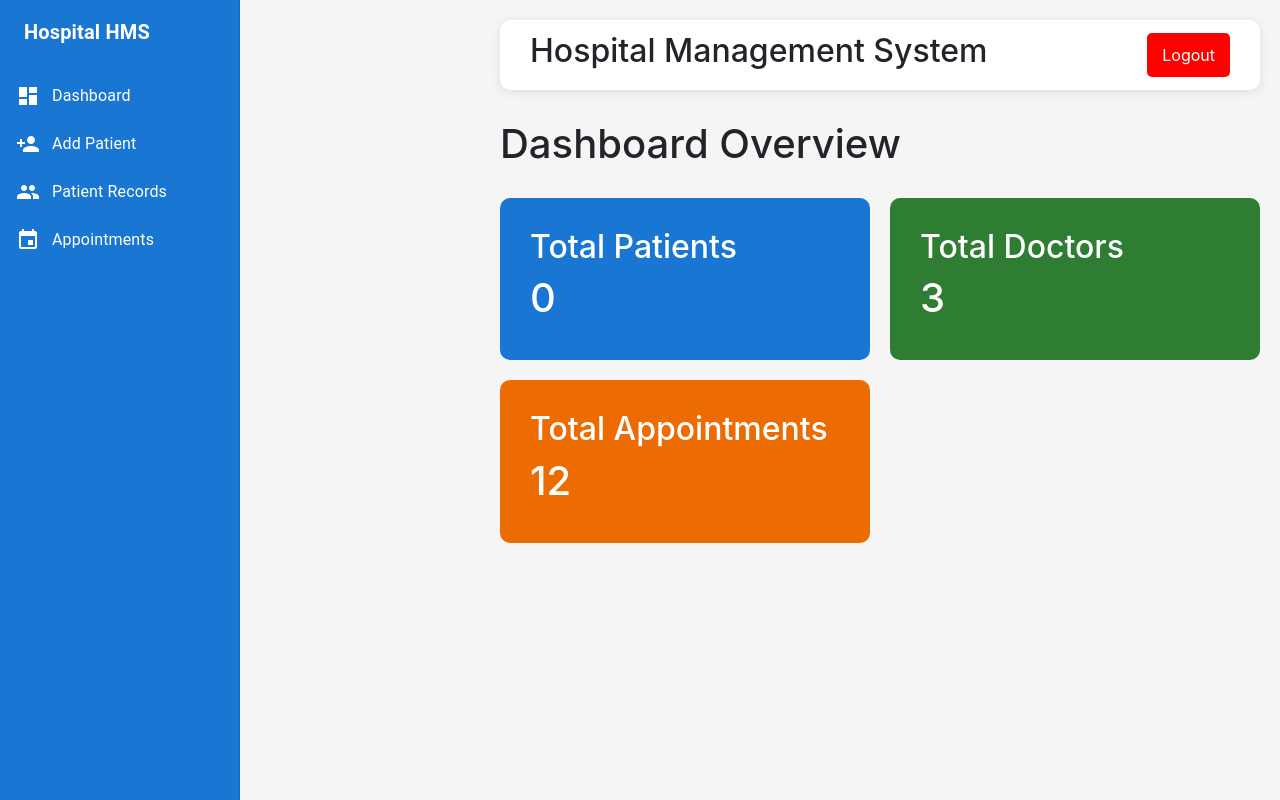
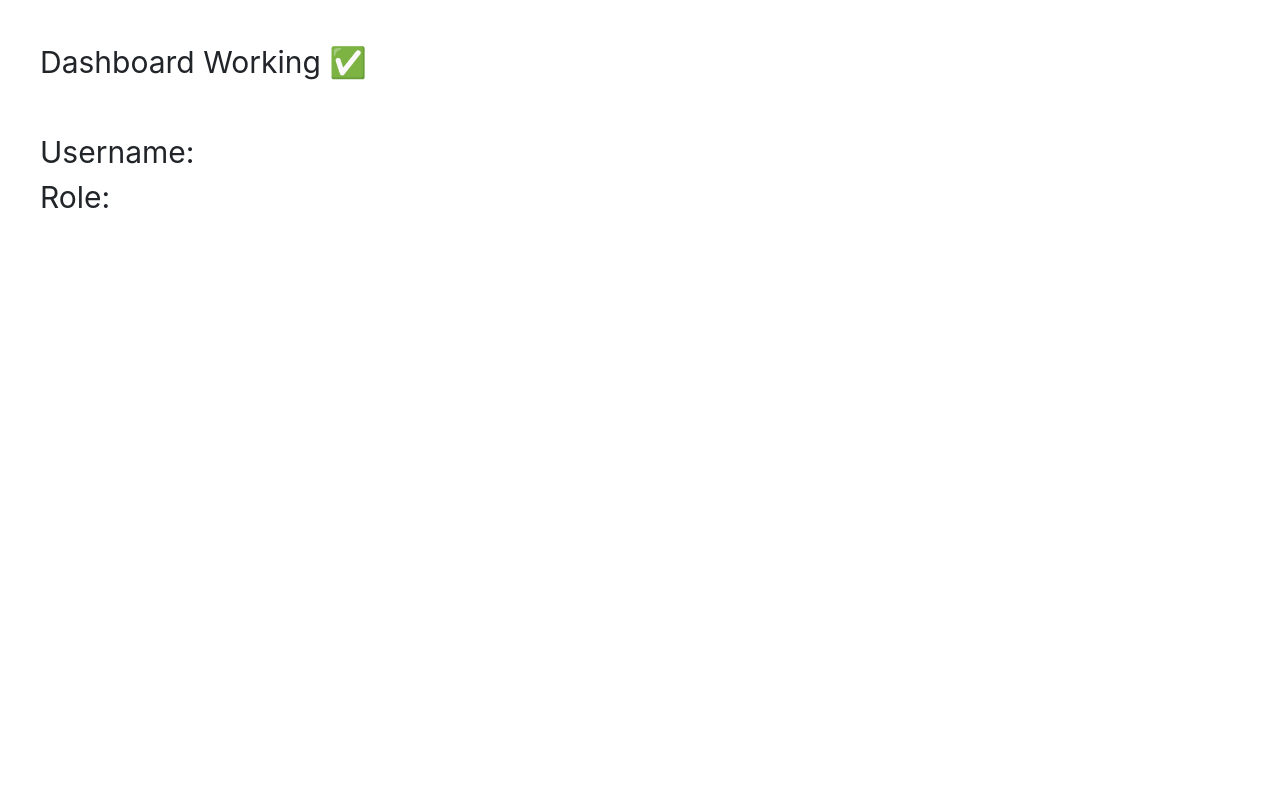
Before and after one commit to Ronit-bawankule/hospital-management-frontend, a React (Create React App) app: page / in a window 1280 px wide. Built offline with nearby package versions, Linux system fonts and the light colour scheme; no server answers.

Commit message:
Minimal dashboard debug

```diff
--- a/src/pages/Dashboard.js
+++ b/src/pages/Dashboard.js
@@ -1,128 +1,27 @@
-import { useEffect, useState } from "react";
-
-import Sidebar from "../components/Sidebar";
-import Navbar from "../components/Navbar";
-
-import { getPatients } from "../services/api";
-
 function Dashboard() {
 
-    const [patients, setPatients] = useState([]);
-
-    useEffect(() => {
-
-        fetchPatients();
-
-    }, []);
-
-    const fetchPatients = async () => {
-
-        try {
-
-            const response = await getPatients();
-
-            setPatients(response.data);
-
-        }
-
-        catch(error) {
-
-            console.log(error);
-        }
-    };
+    const user = JSON.parse(
+        localStorage.getItem("user")
+    );
 
     return (
 
         <div
             style={{
-                display: "flex",
-                backgroundColor: "#f5f5f5",
-                minHeight: "100vh"
+                padding: "40px",
+                fontSize: "30px"
             }}
         >
 
-            <Sidebar />
+            Dashboard Working ✅
 
-            <div
-                style={{
-                    flex: 1,
-                    padding: "20px",
-                    marginLeft:
-                        window.innerWidth > 768
-                        ? "240px"
-                        : "0"
-                }}
-            >
+            <br /><br />
 
-                <Navbar />
+            Username: {user?.username}
 
-                <h1
-                    style={{
-                        marginBottom: "30px"
-                    }}
-                >
+            <br />
 
-                    Dashboard Overview
-
-                </h1>
-
-                <div
-                    style={{
-                        display: "grid",
-                        gridTemplateColumns:
-                            "repeat(auto-fit, minmax(250px, 1fr))",
-                        gap: "20px"
-                    }}
-                >
-
-                    <div
-                        style={{
-                            backgroundColor: "#1976d2",
-                            color: "white",
-                            padding: "30px",
-                            borderRadius: "10px"
-                        }}
-                    >
-
-                        <h2>Total Patients</h2>
-
-                        <h1>{patients.length}</h1>
-
-                    </div>
-
-                    <div
-                        style={{
-                            backgroundColor: "#2e7d32",
-                            color: "white",
-                            padding: "30px",
-                            borderRadius: "10px"
-                        }}
-                    >
-
-                        <h2>Total Doctors</h2>
-
-                        <h1>3</h1>
-
-                    </div>
-
-                    <div
-                        style={{
-                            backgroundColor: "#ed6c02",
-                            color: "white",
-                            padding: "30px",
-                            borderRadius: "10px"
-                        }}
-                    >
-
-                        <h2>Total Appointments</h2>
-
-                        <h1>12</h1>
-
-                    </div>
-
-                </div>
-
-            </div>
+            Role: {user?.role}
 
         </div>
     );
--- a/src/pages/Login.js
+++ b/src/pages/Login.js
@@ -1,13 +1,3 @@
-import { useState } from "react";
-
-import axios from "axios";
-
-function Login() {
-
-    const [username, setUsername] = useState("");
-
-    const [password, setPassword] = useState("");
-
 const handleLogin = async () => {
 
     try {
@@ -20,14 +10,28 @@ function Login() {
             }
         );
 
-            if(response.data && response.data.role) {
+        console.log("LOGIN RESPONSE:", response.data);
+
+        if(response.data) {
+
+            localStorage.clear();
 
             localStorage.setItem(
                 "user",
                 JSON.stringify(response.data)
             );
 
-                alert("Login Successful");
+            const savedUser =
+                JSON.parse(
+                    localStorage.getItem("user")
+                );
+
+            console.log("SAVED USER:", savedUser);
+
+            alert(
+                "Login Successful: " +
+                savedUser.role
+            );
 
             window.location.href = "/";
 
@@ -46,98 +50,3 @@ function Login() {
         alert("Login Failed");
     }
 };
-
-    return (
-
-        <div
-            style={{
-                height: "100vh",
-                display: "flex",
-                justifyContent: "center",
-                alignItems: "center",
-                backgroundColor: "#f5f5f5"
-            }}
-        >
-
-            <div
-                style={{
-                    backgroundColor: "white",
-                    padding: "40px",
-                    borderRadius: "10px",
-                    width: "90%",
-                    maxWidth: "400px",
-                    boxShadow: "0px 4px 10px rgba(0,0,0,0.2)"
-                }}
-            >
-
-                <h1
-                    style={{
-                        marginBottom: "20px",
-                        textAlign: "center"
-                    }}
-                >
-
-                    Hospital Login
-
-                </h1>
-
-                <div
-                    style={{
-                        display: "flex",
-                        flexDirection: "column",
-                        gap: "20px"
-                    }}
-                >
-
-                    <input
-                        type="text"
-                        placeholder="Username"
-                        value={username}
-                        onChange={(e) =>
-                            setUsername(e.target.value)
-                        }
-                        style={{
-                            padding: "12px",
-                            fontSize: "16px"
-                        }}
-                    />
-
-                    <input
-                        type="password"
-                        placeholder="Password"
-                        value={password}
-                        onChange={(e) =>
-                            setPassword(e.target.value)
-                        }
-                        style={{
-                            padding: "12px",
-                            fontSize: "16px"
-                        }}
-                    />
-
-                    <button
-                        onClick={handleLogin}
-                        style={{
-                            padding: "12px",
-                            backgroundColor: "#1976d2",
-                            color: "white",
-                            border: "none",
-                            cursor: "pointer",
-                            fontSize: "16px",
-                            borderRadius: "5px"
-                        }}
-                    >
-
-                        Login
-
-                    </button>
-
-                </div>
-
-            </div>
-
-        </div>
-    );
-}
-
-export default Login;
```
Lines whose indentation alone changed are shown as unchanged.
